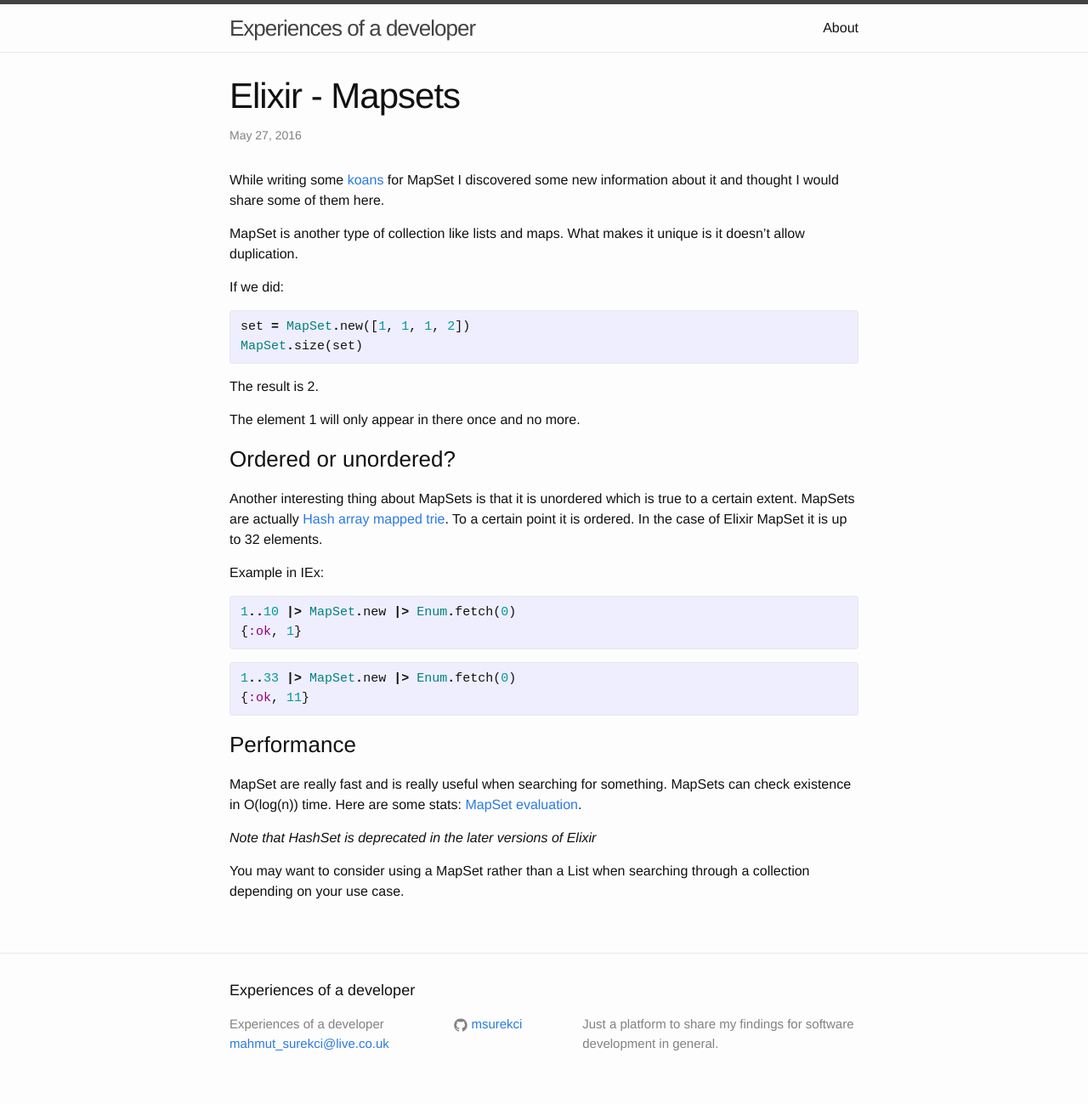
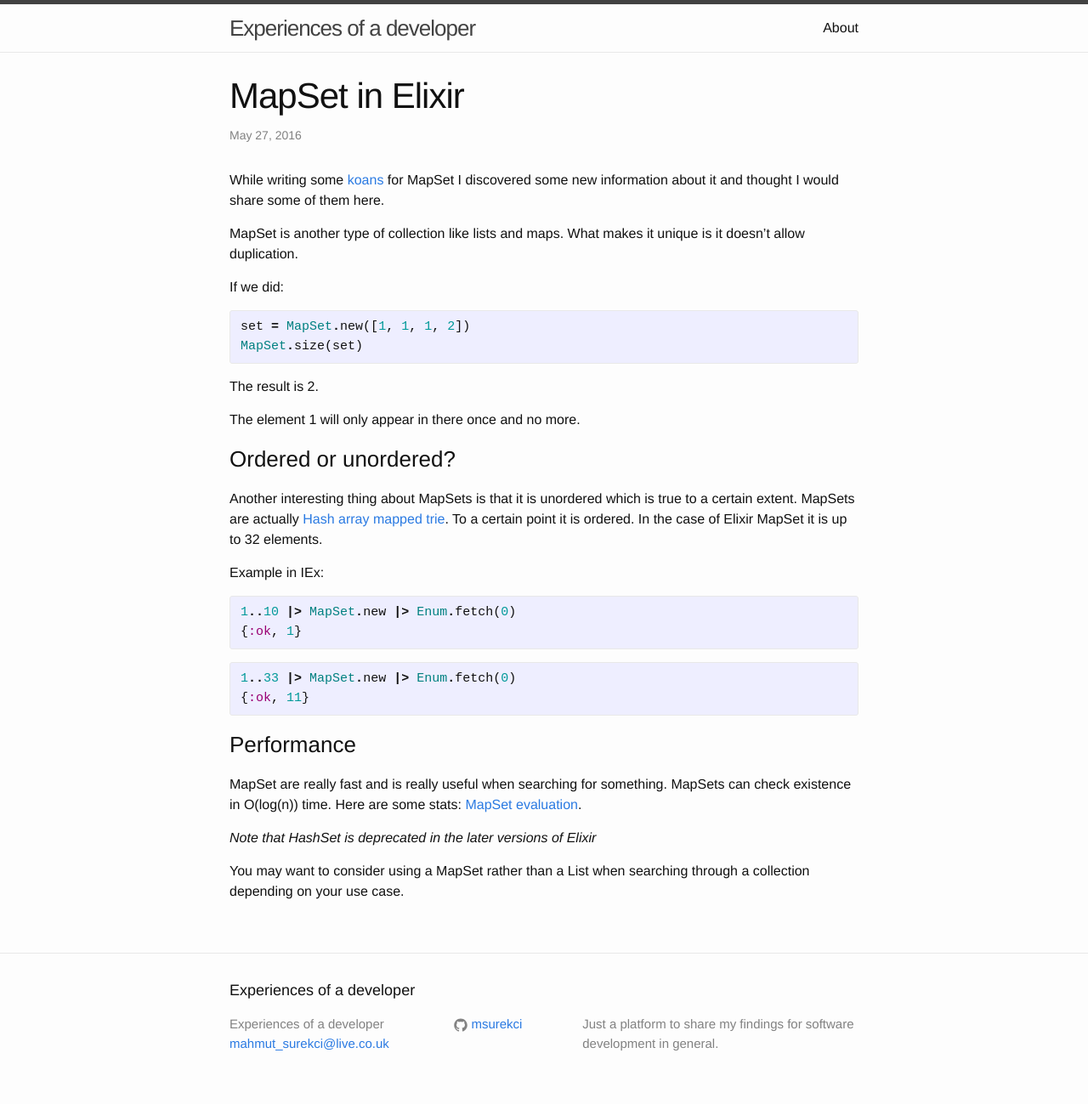
Before and after one commit to msurekci/msurekci.github.io, a Jekyll site: the page built from _posts/2016-05-27-elixir-mapsets.markdown, in a window 1280 px wide. Shown: the whole page at 85% size. Built offline with Jekyll 4.4.1, drawn with Linux system fonts in a browser that asks for light colours.

Commit message:
change title

```diff
--- a/_posts/2016-05-27-elixir-mapsets.markdown
+++ b/_posts/2016-05-27-elixir-mapsets.markdown
@@ -1,6 +1,6 @@
 ---
 layout: post
-title:  "Elixir - Mapsets"
+title:  "MapSet in Elixir"
 date:   2016-05-27
 categories: software development, elixir, mapset, functional programming
 ---
```
